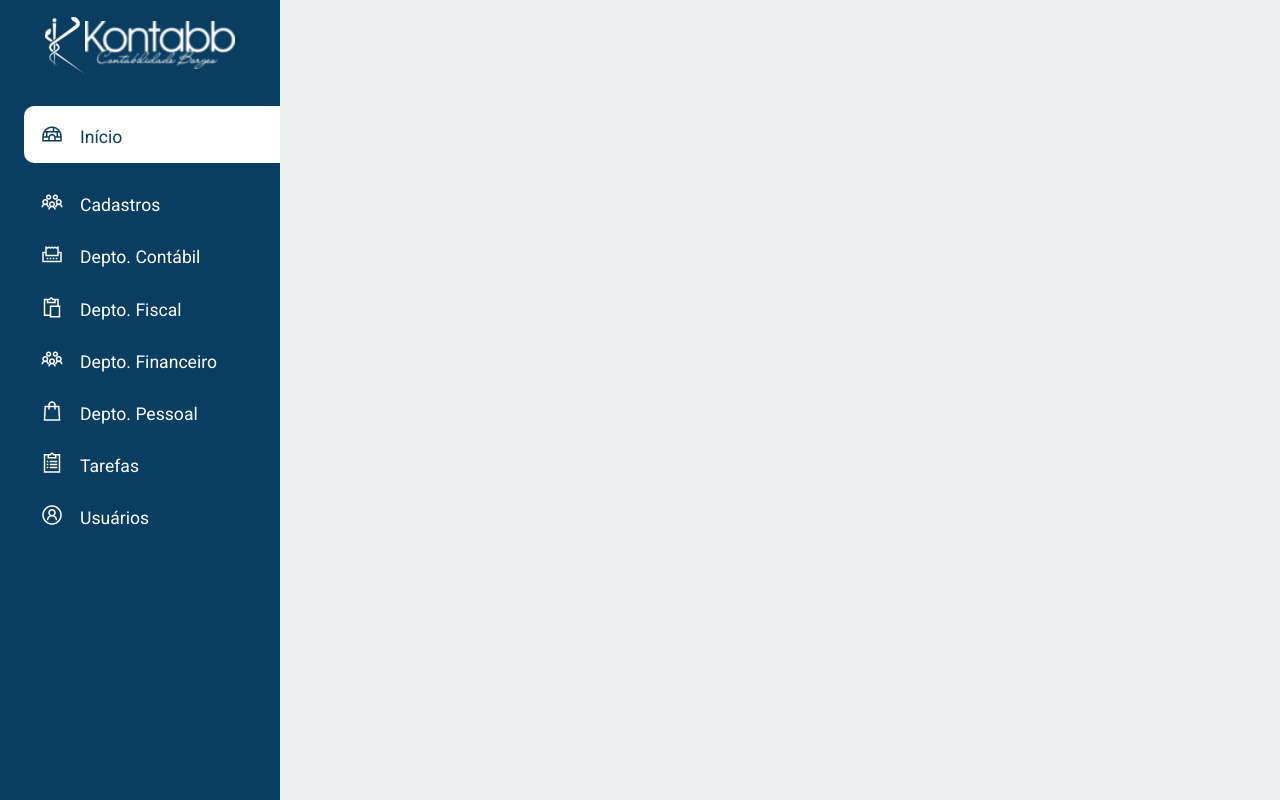
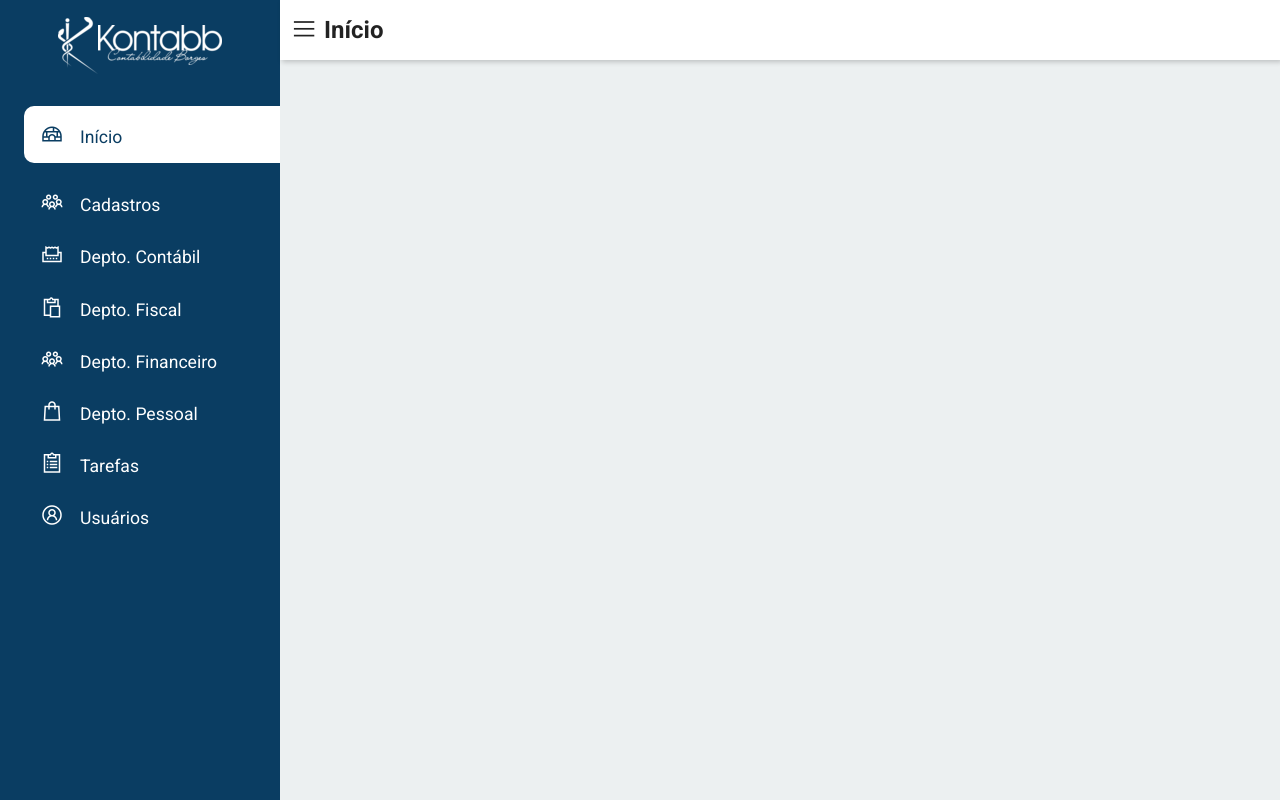
Before and after one commit to pablogeokar/nextjs-sc-dashboard, a Next.js app: page / in a window 1280 px wide. Built offline with nearby package versions, Linux system fonts and the light colour scheme.

Commit message:
Início da criação do componente do header

```diff
--- /dev/null
+++ b/src/components/ButtonToggleMenu/index.tsx
@@ -0,0 +1,40 @@
+import styled from 'styled-components'
+
+const Container = styled.div`
+  display: flex;
+  justify-content: center;
+  align-items: center;
+
+  label{
+    position: absolute;
+    overflow: hidden;
+    color: #222;
+    font-size: 1.7rem;
+    cursor: pointer;
+  }
+  input{
+    display: none;
+  }
+
+  @media only screen and (max-width: 768px) {
+    background: ${({ theme }) => theme.colors.primary};
+    border-radius: 50%;
+    height: 40px;
+    width: 40px;
+    color: #fff;
+    label{
+      color: #fff;
+    }
+  }
+`
+
+export default function ButtonToggleMenu() {
+  return (
+    <Container>
+      <input type="checkbox" id="navToggle" />
+      <label htmlFor="navToggle">
+        <i className="las la-bars"></i>
+      </label>
+    </Container>
+  )
+}
--- /dev/null
+++ b/src/components/Header/index.tsx
@@ -0,0 +1,56 @@
+import ButtonToggleMenu from '../ButtonToggleMenu'
+import styled from 'styled-components'
+
+const Container = styled.header`
+  display: flex;
+  justify-content: space-between;
+  padding: 1rem 1.5rem;
+  background-color: #fff;
+  box-shadow: 2px 2px 5px rgba(0, 0, 0, 0.2);
+  position: fixed;
+  top: 0;
+  z-index: 100;
+  transition: left 300ms;
+  left: var(--Sidebar-width);
+  width: calc(100% - var(--Sidebar-width));
+
+  div{
+    display: flex;
+    justify-content: center;
+    align-items: center;
+
+    h2{
+      color: #222;
+      margin-left: 20px;
+    }
+  }
+
+  @media only screen and (max-width: 1200px) {
+    width: calc(100% - 70px);
+    left: 70px;
+  }
+
+  @media only screen and (max-width: 768px) {
+    width: 100% !important;
+    left: 0 !important;
+
+    div{
+      flex-direction: column;
+      h2{
+        margin-left: 0;
+        font-size: 1.1rem;
+      }
+    }
+  }
+`
+
+export default function Header() {
+  return (
+    <Container>
+      <div>
+        <ButtonToggleMenu />
+        <h2>Início</h2>
+      </div>
+    </Container>
+  )
+}
--- a/src/components/Sidebar/index.tsx
+++ b/src/components/Sidebar/index.tsx
@@ -2,9 +2,6 @@ import MenuData from '../../../config/menu.json'
 import { useRouter } from 'next/router'
 import Link from '../Link'
 import styled from 'styled-components'
-
-// Configurações iniciais
-const width = '280px'
 
 const Brand = styled.div`
   display: flex;
@@ -53,7 +50,7 @@ const Container = styled.div`
   left: 0;
   top: 0;
   height: 100vh;
-  width: ${width};
+  width: var(--Sidebar-width);
   background-color: ${({ theme }) => theme.colors.primary};
   color: #fff;
   overflow: hidden ;
@@ -72,7 +69,7 @@ const Container = styled.div`
     }
 
     &:hover {
-      width: ${width};
+      width: var(--Sidebar-width);
       z-index: 200;
 
       ${Brand} {
@@ -114,7 +111,7 @@ export default function Sidebar() {
     <Container>
       <Brand>
         <img src="/imgs/brand.svg" alt="" />
-        <img src="/imgs/brand-text.svg" alt="" width="150" />
+        <img src="/imgs/brand-text.svg" alt="" max-width="150" />
       </Brand>
       <Menu>
         {
--- a/src/pages/_app.tsx
+++ b/src/pages/_app.tsx
@@ -1,6 +1,10 @@
 import { createGlobalStyle, ThemeProvider } from 'styled-components'
 
 const GlobalStyle = createGlobalStyle`
+:root{
+  --Sidebar-width: 280px;
+}
+
 *{
   margin: 0;
   padding: 0;
--- a/src/pages/index.tsx
+++ b/src/pages/index.tsx
@@ -1,9 +1,11 @@
 import Sidebar from '../components/Sidebar'
+import Header from '../components/Header'
 
 export default function Home() {
   return (
     <>
       <Sidebar />
+      <Header />
     </>
   )
 }
```
